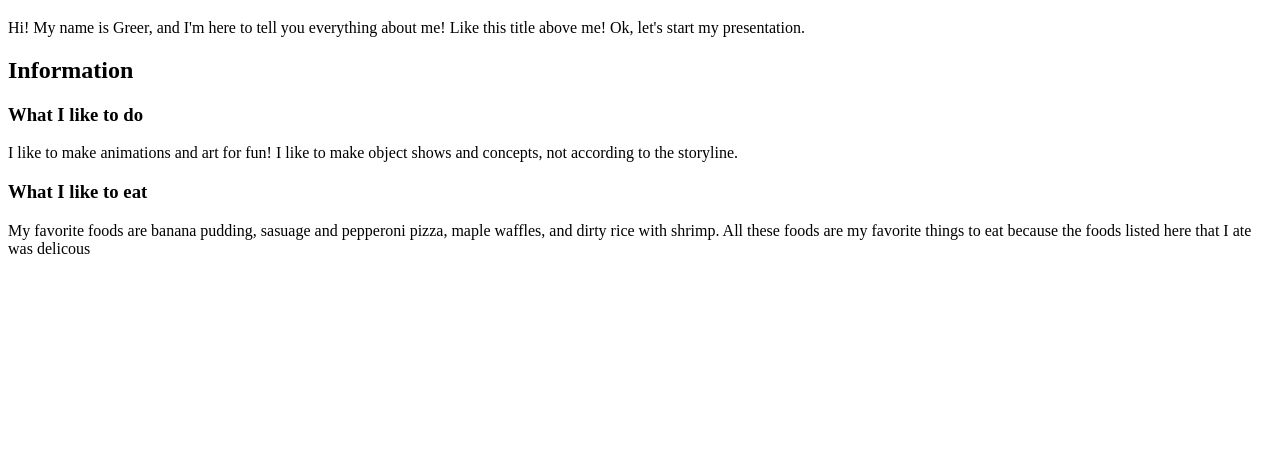
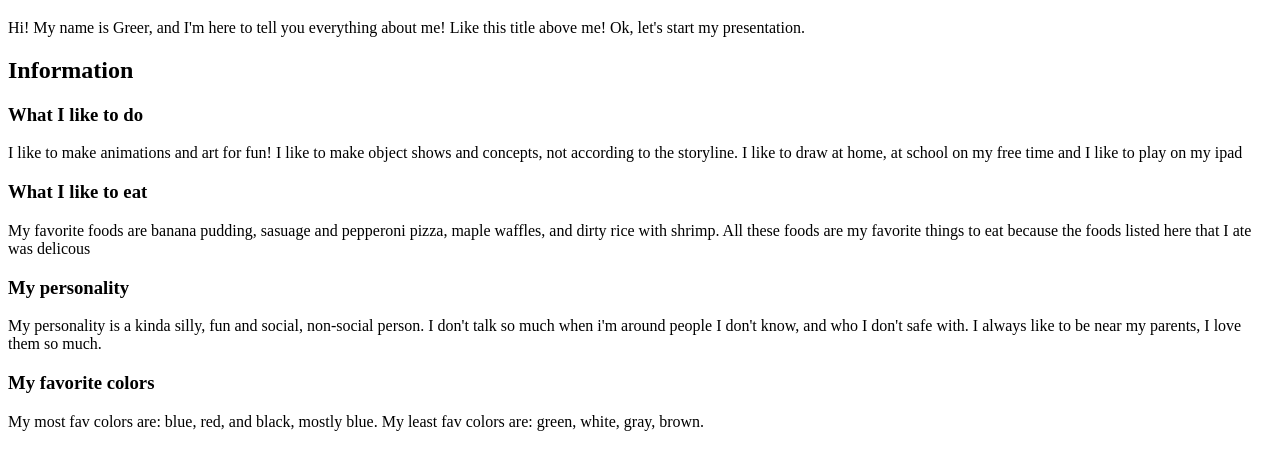
Before and after one commit to greerbluedud22/About-me, a plain HTML site: page index.html in a window 1280 px wide. Shown: the part 61-530 px from the top of the page. Drawn offline with Linux system fonts and the light colour scheme.

Commit message:
updated index

```diff
--- a/index.html
+++ b/index.html
@@ -13,12 +13,26 @@
 
     <h2>Information</h2>
 
+    <div class="project box">
+
     <h3>What I like to do</h3>
-    <p>I like to make animations and art for fun! I like to make object shows and concepts, not according to the storyline.</p>
+    <p>I like to make animations and art for fun! I like to make object shows and concepts, not according to the storyline. I like to draw at home, at school on my free time and I like to play on my ipad</p>
+
+    <div class="project box">
 
     <h3>What I like to eat</h3>
     <p>My favorite foods are banana pudding, sasuage and pepperoni pizza, maple waffles, and dirty rice with shrimp. All these foods are my favorite things to eat because
-    the foods listed here that I ate was delicous
-    </p>
+    the foods listed here that I ate was delicous</p>
+
+    <div class="project box">
+
+    <h3>My personality</h3>
+    <p>My personality is a kinda silly, fun and social, non-social person. I don't talk so much when i'm around people I don't know, and who I don't safe with. I always like to be near my parents, I love them so much.</p>
+
+    <div class="project box">
+
+    <h3>My favorite colors</h3>
+    <p>My most fav colors are: blue, red, and black, mostly blue. My least fav colors are: green, white, gray, brown.</p>
+
 </body>
 </html>
```
